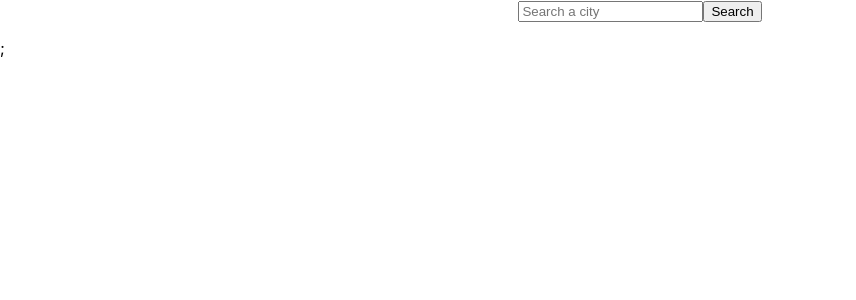
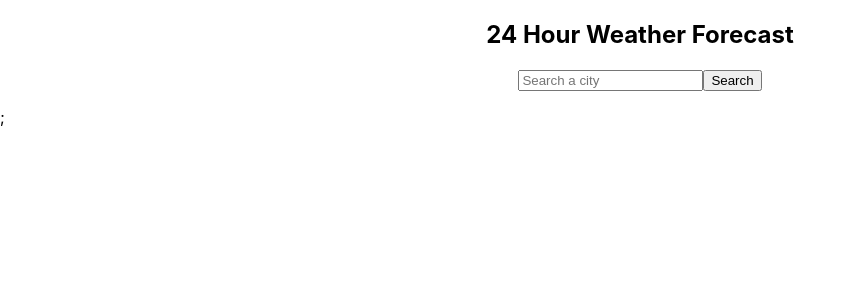
Before and after one commit to silkyfray/weather-app-ui, a React (Create React App) app: page / in a window 1280 px wide. Shown: the top 300 px of the page, without its empty margins (0-856 px from the left). Built offline with nearby package versions, Linux system fonts and the light colour scheme.

Commit message:
Add header

```diff
--- a/src/features/App/App.tsx
+++ b/src/features/App/App.tsx
@@ -19,6 +19,7 @@ class App extends Component {
     return (
       <Provider store={store}>
         <div className="App">
+          <h2>24 Hour Weather Forecast</h2>
           <SearchContainer />
           <ResultsContainer />
         </div>
```
